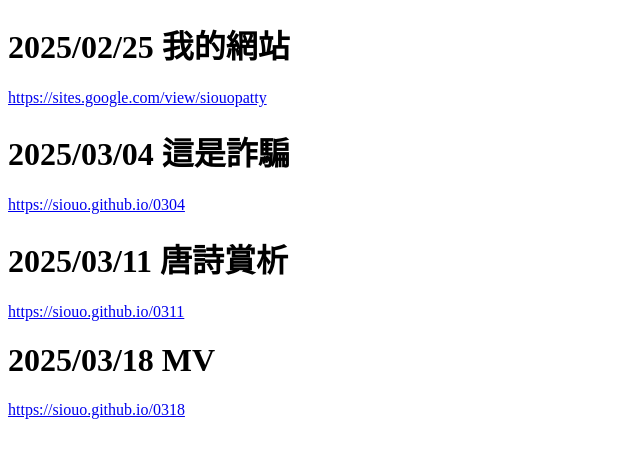
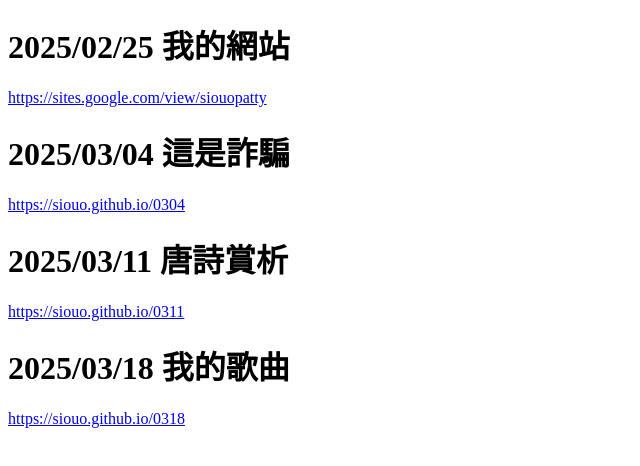
Before and after one commit to siouo/siouo.github.io, a plain HTML site: page index.html in a window 1280 px wide. Shown: the whole page, without its empty margins (0-640 px from the left). Drawn offline with Linux system fonts and the light colour scheme.

Commit message:
最終版

```diff
--- a/index.html
+++ b/index.html
@@ -13,7 +13,7 @@
     <p><a href="0304\index.html">https://siouo.github.io/0304</a></p>
     <h1>2025/03/11 唐詩賞析</h1>
     <p><a href="0311\index.html">https://siouo.github.io/0311</a></p>
-    <h1>2025/03/18 MV</h1>
+    <h1>2025/03/18 我的歌曲</h1>
     <p><a href="0318\index.html">https://siouo.github.io/0318</a></p>
 </body>
 
```
